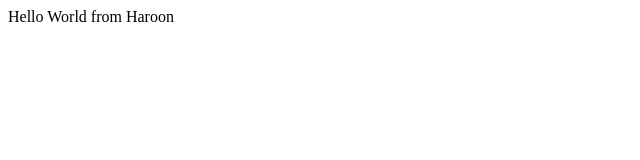
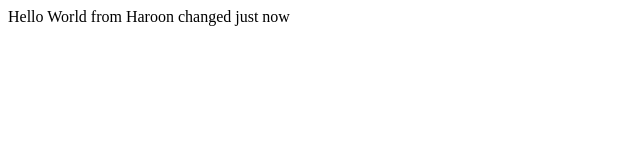
Before and after one commit to harqta/bootcamp2020haroon, a plain HTML site: page index.html in a window 1280 px wide. Shown: the whole page, without its empty margins (0-640 px from the left). Drawn offline with Linux system fonts and the light colour scheme.

Commit message:
updated now

```diff
--- a/index.html
+++ b/index.html
@@ -5,7 +5,7 @@
 </head>
 <body>
     <div>
-        Hello World from Haroon
+        Hello World from Haroon changed just now
     </div>
 </body>
 </html>
```
